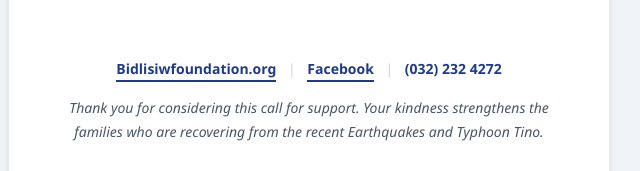
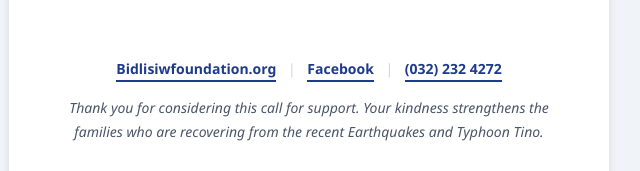
Before and after one commit to ferry-acx/bidlisiw-tino, a plain HTML site: page index.html in a window 1280 px wide. Shown: the part 2410-2581 px from the top of the page, 331-971 px from the left. Drawn offline with Linux system fonts and the light colour scheme.

Commit message:
first commit

```diff
--- a/index.html
+++ b/index.html
@@ -389,8 +389,11 @@
                                                             target="_blank"
                                                             style="color: #1e3a8a; text-decoration: none; font-weight: 600; border-bottom: 2px solid #1e3a8a; padding-bottom: 2px;">Facebook</a>
                                                         <span style="margin: 0 8px; color: #cbd5e0;">|</span>
-                                                        <span style="color: #1e3a8a; font-weight: 600;">(032) 232
-                                                            4272</span>
+                                                        <span style="color: #1e3a8a; font-weight: 600;"><a
+                                                                href="tel:(032)2324272" target="_blank"
+                                                                style="color: #1e3a8a; text-decoration: none; font-weight: 600; border-bottom: 2px solid #1e3a8a; padding-bottom: 2px;">(032)
+                                                                232
+                                                                4272</a></span>
                                                     </p>
                                                     <p style="margin: 0; font-style: italic; color: #4a5568;">
                                                         Thank you for considering this call for support. Your kindness
```
